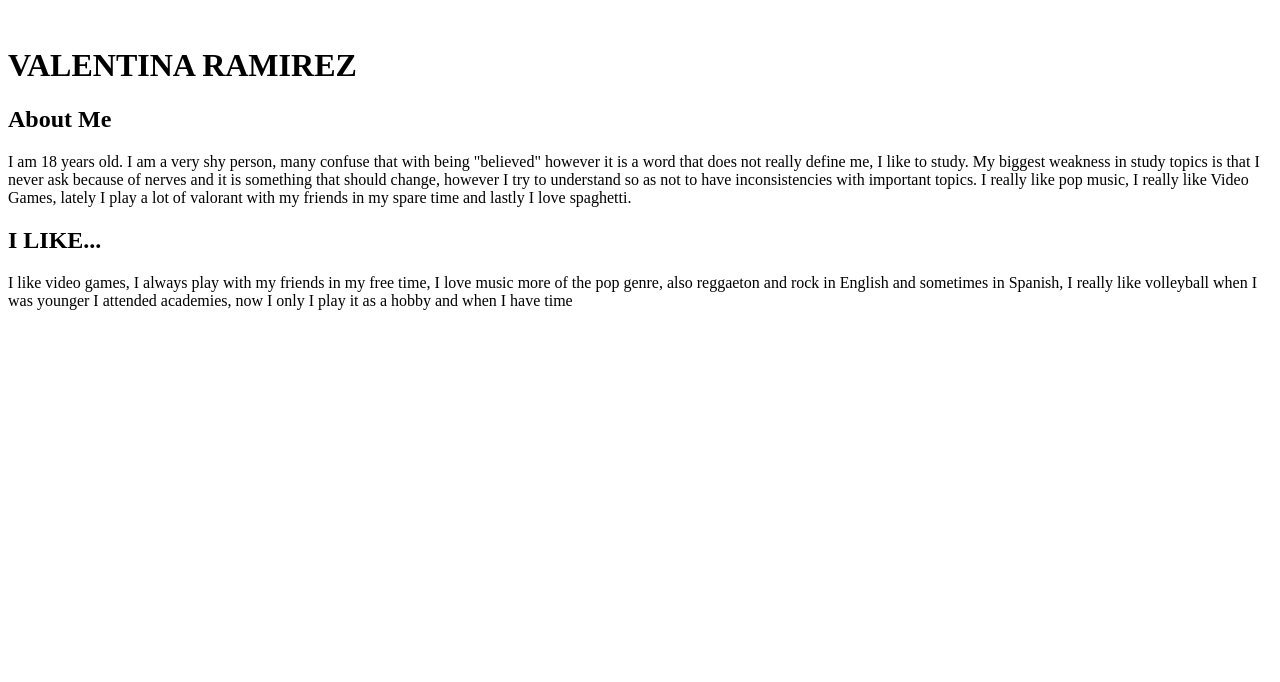
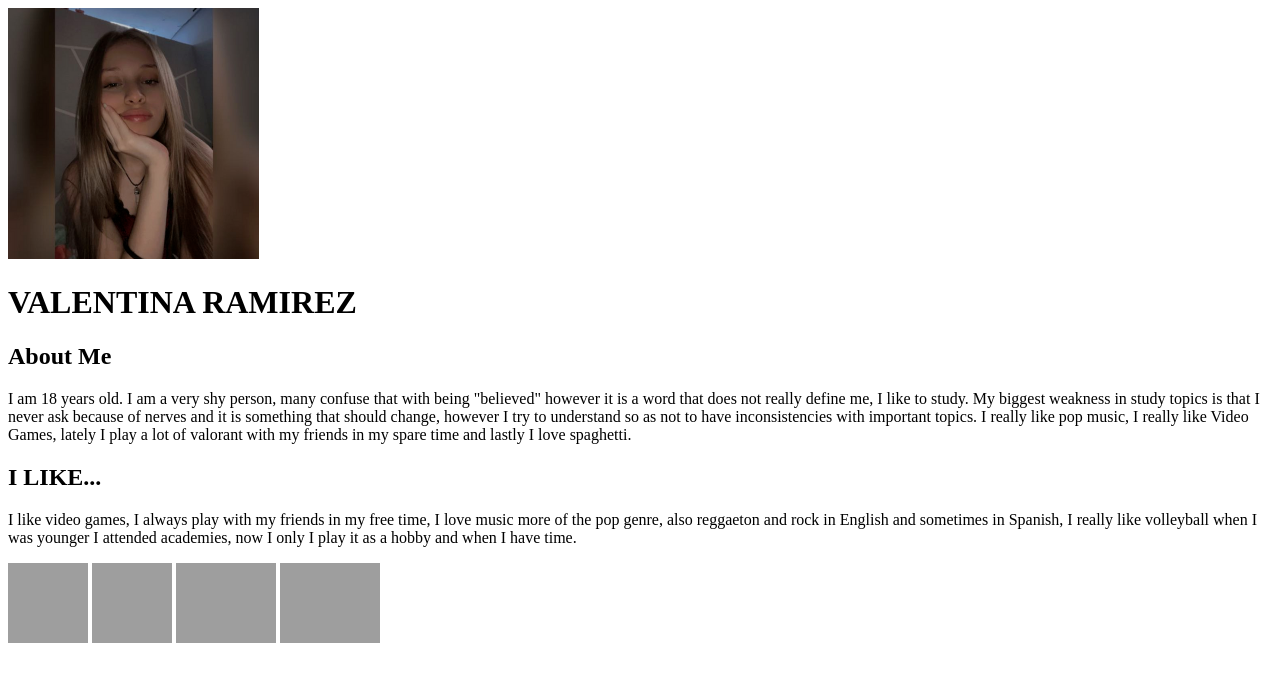
Before and after one commit to Valen094/Project_-Page-, a plain HTML site: page aboutMe.html in a window 1280 px wide. Drawn offline with Linux system fonts and the light colour scheme; grey boxes are pictures that could not be loaded.

Commit message:
Added images about my social media and links

```diff
--- a/aboutMe.html
+++ b/aboutMe.html
@@ -1,8 +1,10 @@
 <!DOCTYPE html>
 <html lang="en">
+
 <head>
     <title>About Me</title>
 </head>
+
 <body>
     <main>
         <header>
@@ -25,10 +27,26 @@
 
             <p>I like video games, I always play with my friends in my free time, I love music more of the pop genre,
                 also reggaeton and rock in English and sometimes in Spanish, I really like volleyball when I was younger
-            I attended academies, now I only I play it as a hobby and when I have time
-        </p>
+                I attended academies, now I only I play it as a hobby and when I have time.</p>
 
         </section>
+
+        <div class="SocialMedia">
+
+            <a target="_blank" href="https://www.tiktok.com/@valuuuu.__"><img class="tiktok"
+                    src="https://github.com/Valen094/TheSecond-Project/blob/Develop/Img/pngwing.com.png?raw=true" alt=""
+                    width="80" height="80"></a>
+            <a target="_blank" href="https://www.instagram.com/valen_09184/"><img
+                    src="https://github.com/Valen094/TheSecond-Project/blob/Develop/Img/Instapngwing.com.png?raw=true"
+                    alt="" width="80" height="80"></a>
+            <a target="_blank" href="https://github.com/Valen094"><img class="social"
+                    src="https://github.com/Valen094/TheSecond-Project/blob/Develop/Img/Linpngwing.com.png?raw=true"
+                    alt="" width="100" height="80"></a>
+            <a target="_blank" href="https://www.linkedin.com/in/valen-ram%C3%ADrez-a7b517204/"> <img class="social"
+                    src="https://github.com/Valen094/TheSecond-Project/blob/Develop/Img/GitHubpngwing.com.png?raw=true"
+                    alt="" height="80" width="100"></a>
+        </div>
     </main>
 </body>
+
 </html>
```
Also changed, not shown: Img/Captura de pantalla 2023-02-16 193623.png (added). Lines whose indentation alone changed are shown as unchanged.
